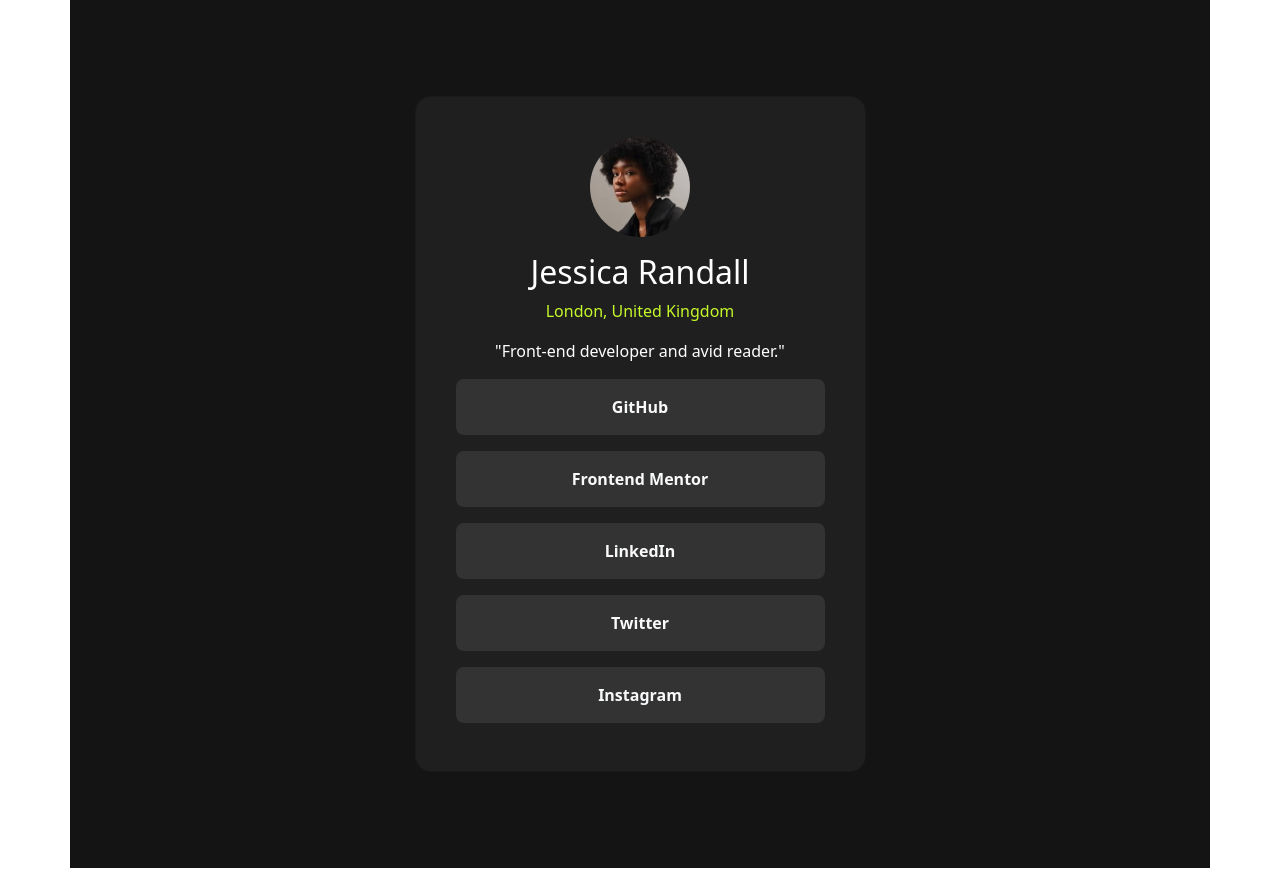
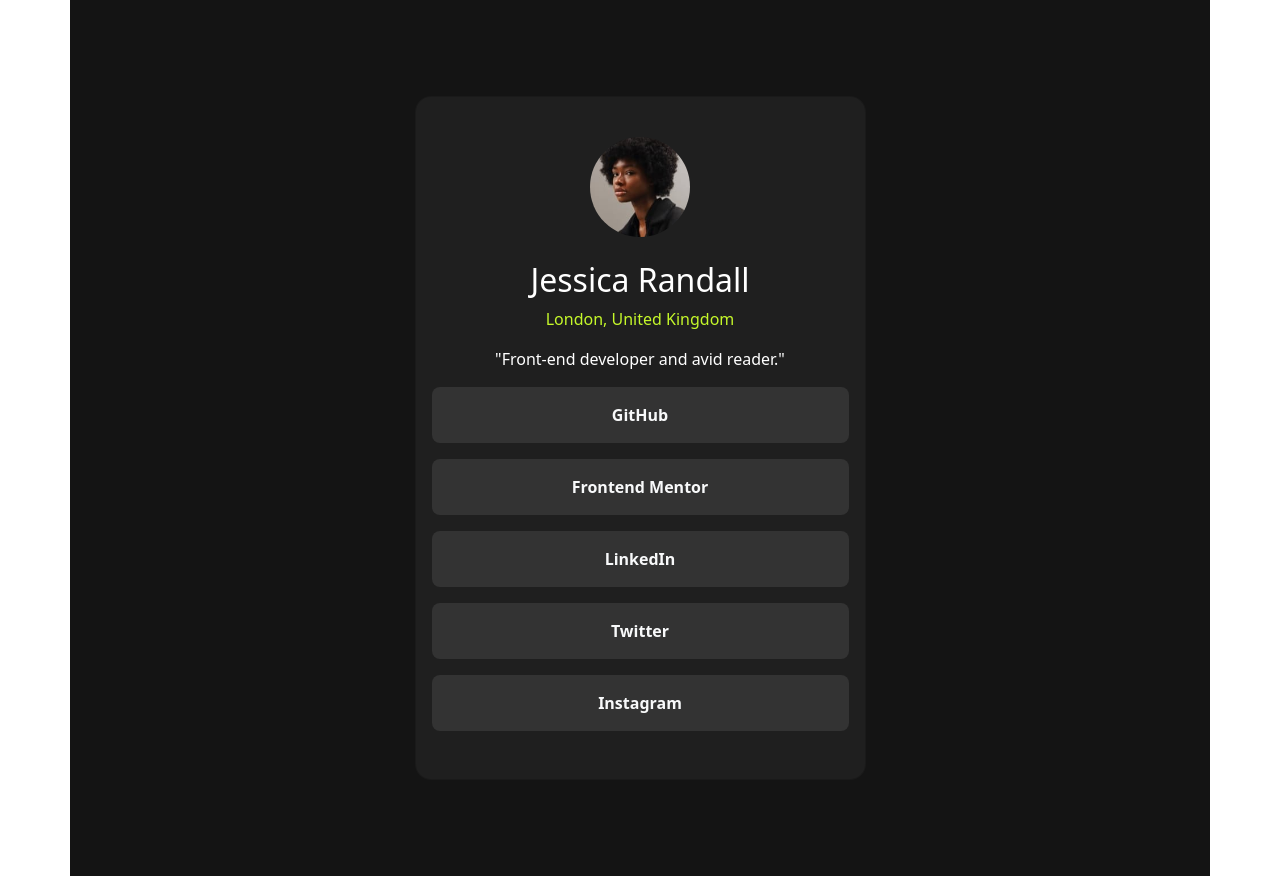
Before and after one commit to nishantcm/social-links-profile-main-fm, a website built with Vite: page src/index.html in a window 1280 px wide. Built offline with nearby package versions, Linux system fonts and the light colour scheme.

Commit message:
Update both the file

```diff
--- a/src/index.html
+++ b/src/index.html
@@ -11,16 +11,16 @@
                 <div class="col-12 content-background py-5 ">
                     <div class="row d-flex justify-content-center align-items-center">
                         <div class="col-10 col-sm-10 col-md-5 col-lg-5 col-xl-5">
-                            <div class="card p-4 rounded-4 my-5">
-                                <div class="images p-3 text-center">
+                            <div class="card pt-3 rounded-4 my-5">
+                                <div class="images p-4 text-center">
                                     <img src="../image/avatar-jessica.jpeg" alt="Jessica Profile" class="rounded-circle profile ">
                                 </div>
                                 <div class="content">
                                     <h2 class="text-center">Jessica Randall</h2>
                                     <p class="text-center address">London, United Kingdom</p>
-                                    <p class="text-center">"Front-end developer and avid reader."</p>
+                                    <p class="text-center p-0">"Front-end developer and avid reader."</p>
                                 </div>
-                                <div class="content px-3">
+                                <div class="content px-3 p-4 pt-0">
                                     <div class="ul">
                                         <div class="link mb-3 px-2 py-3 rounded-3 text-center fw-bold btn btn-outline-light border-0 w-100">GitHub</div>
                                         <div class="link mb-3 px-2 py-3 rounded-3 text-center fw-bold btn btn-outline-light border-0 w-100">Frontend Mentor</div>
@@ -39,30 +39,3 @@
         <script type="module" src="./js/main.js"></script>
     </body>
 </html>
-
-<!-- <div class="container-fluid">
-    <div class="row  vh-100 d-flex justify-content-center align-items-center">
-        <div class="col-sm-12 col-lg-12 col-xl-12 bg my-5 mx-3">
-            <div class="card py-5">
-                <div class="images p-3 text-center">
-                    <img src="../image/avatar-jessica.jpeg" alt="Jessica Profile" class="rounded-circle profile ">
-                </div>
-                <div class="content">
-                    <h2 class="text-center">Jessica Randall</h2>
-                    <p class="text-center address">London, United Kingdom</p>
-                    <p class="text-center">"Front-end developer and avid reader."</p>
-                </div>
-                <div class="content px-3">
-                    <div class="ul">
-                        <div class="link mb-3 px-2 py-3 rounded-2 text-center fw-bold">GitHub</div>
-                        <div class="link mb-3 px-2 py-3 rounded-2 text-center fw-bold">Frontend Mentor</div>
-                        <div class="link mb-3 px-2 py-3 rounded-2 text-center fw-bold">LinkedIn</div>
-                        <div class="link mb-3 px-2 py-3 rounded-2 text-center fw-bold">Twitter</div>
-                        <div class="link mb-3 px-2 py-3 rounded-2 text-center fw-bold">Instagram</div>
-                    </div>
-                </div>
-            </div>
-        </div>
-
-    </div>
-</div> -->
--- a/src/scss/styles.scss
+++ b/src/scss/styles.scss
@@ -32,8 +32,3 @@
     background-color: var(--Green);
     color: var(--Off-Black);
 }
-// @media (min-width: 375px) and (max-width: 1440px) {
-//     .container{
-//         max-width: 1440px;
-//     }
-// }
```
